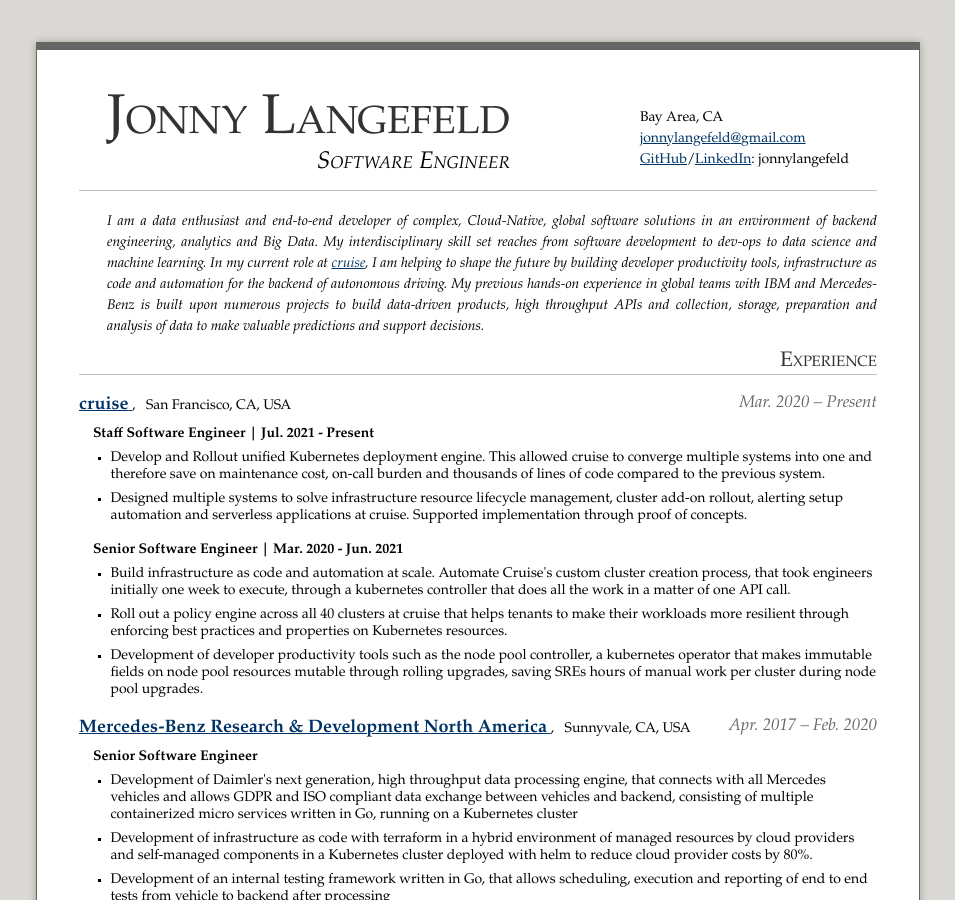
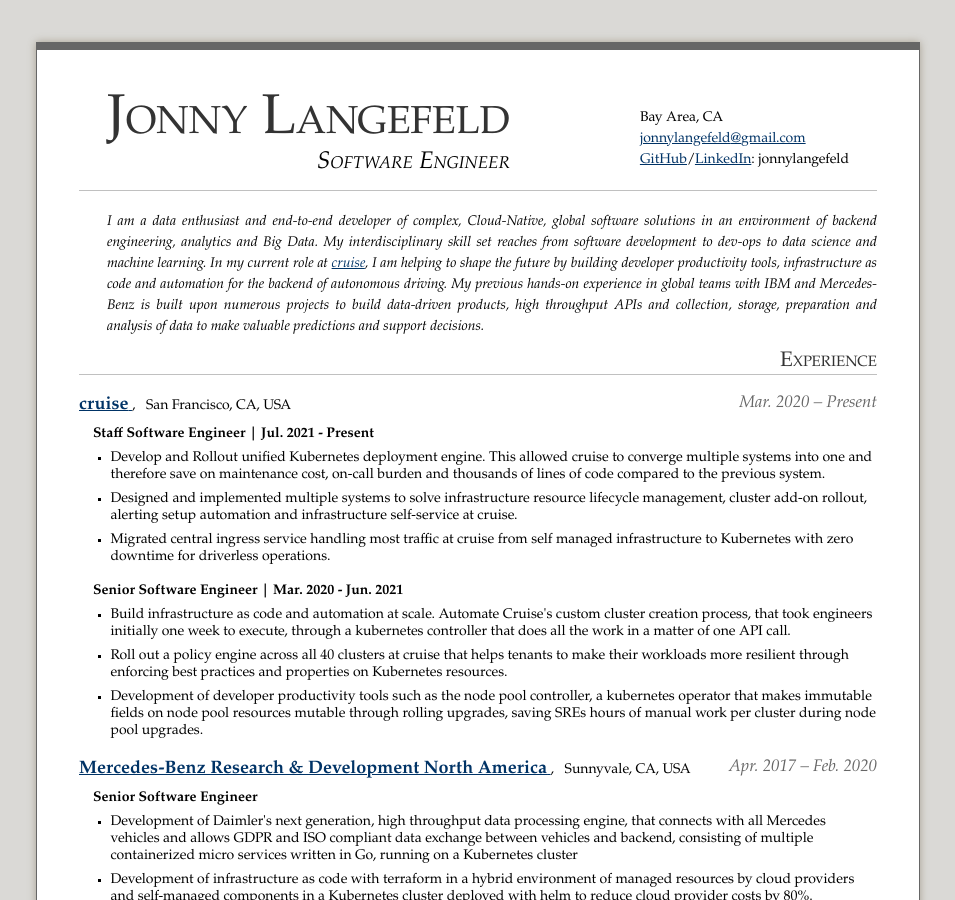
Before and after one commit to jonnylangefeld/jonnylangefeld.com, a Jekyll site: the page cv/cv.html, which Jekyll copies as it is, in a window 1280 px wide and 900 px high. Shown: the whole window, without its empty margins (162-1117 px from the left). Built offline with Jekyll 4.4.1, drawn with Linux system fonts in a browser that asks for light colours; some web fonts are replaced.

Commit message:
Update resume

```diff
--- a/cv/cv.html
+++ b/cv/cv.html
@@ -72,7 +72,10 @@
                     <span class="Description">Develop and Rollout unified Kubernetes deployment engine. This allowed cruise to converge multiple systems into one and therefore save on maintenance cost, on-call burden and thousands of lines of code compared to the previous system.</span>
                 </li>
                 <li>
-                    <span class="Description">Designed multiple systems to solve infrastructure resource lifecycle management, cluster add-on rollout, alerting setup automation and serverless applications at cruise. Supported implementation through proof of concepts.</span>
+                    <span class="Description">Designed and implemented multiple systems to solve infrastructure resource lifecycle management, cluster add-on rollout, alerting setup automation and infrastructure self-service at cruise.</span>
+                </li>
+                <li>
+                    <span class="Description">Migrated central ingress service handling most traffic at cruise from self managed infrastructure to Kubernetes with zero downtime for driverless operations.</span>
                 </li>
             </ul>
             <br>
```
Also changed, not shown: 1 other file.
